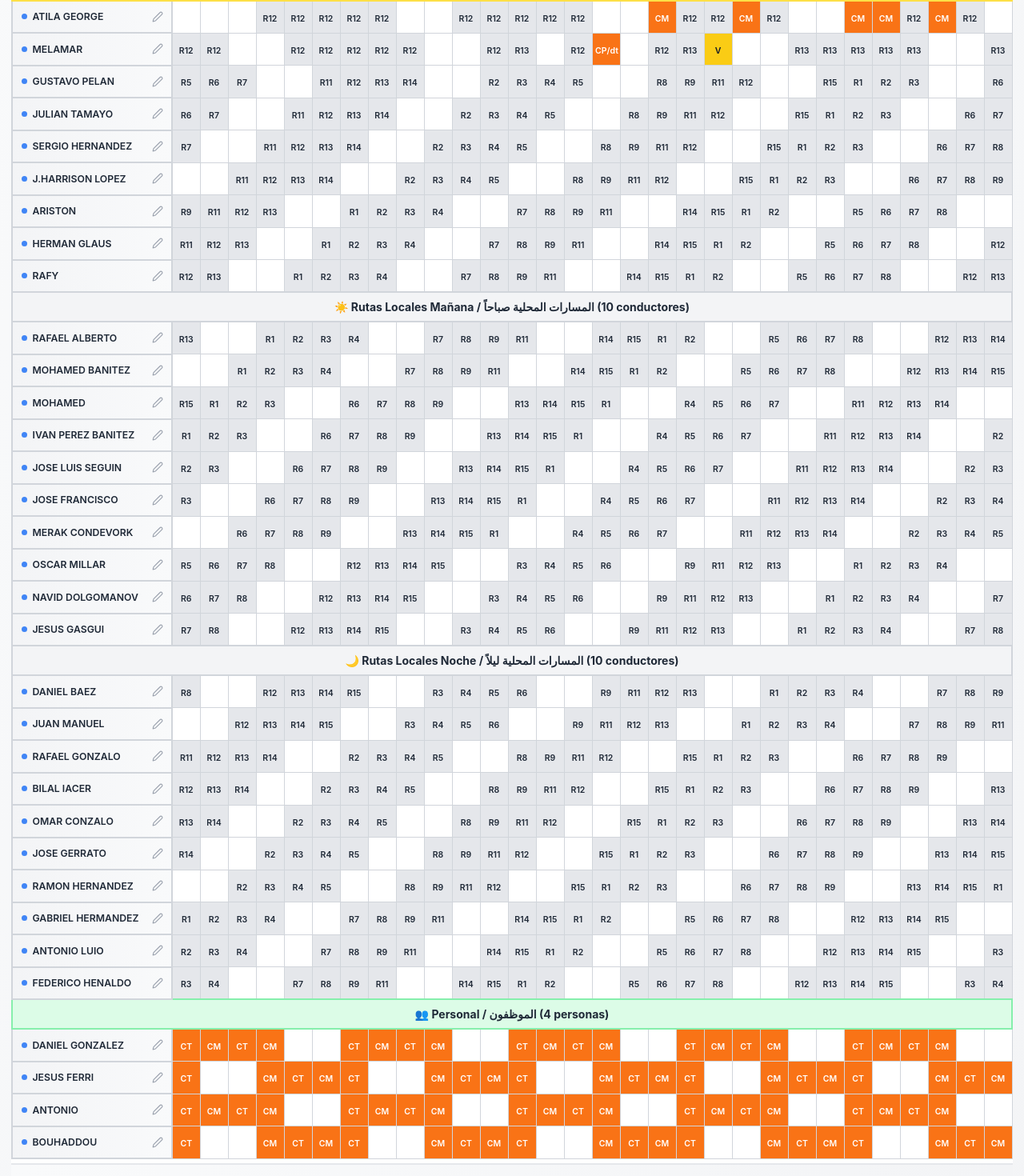
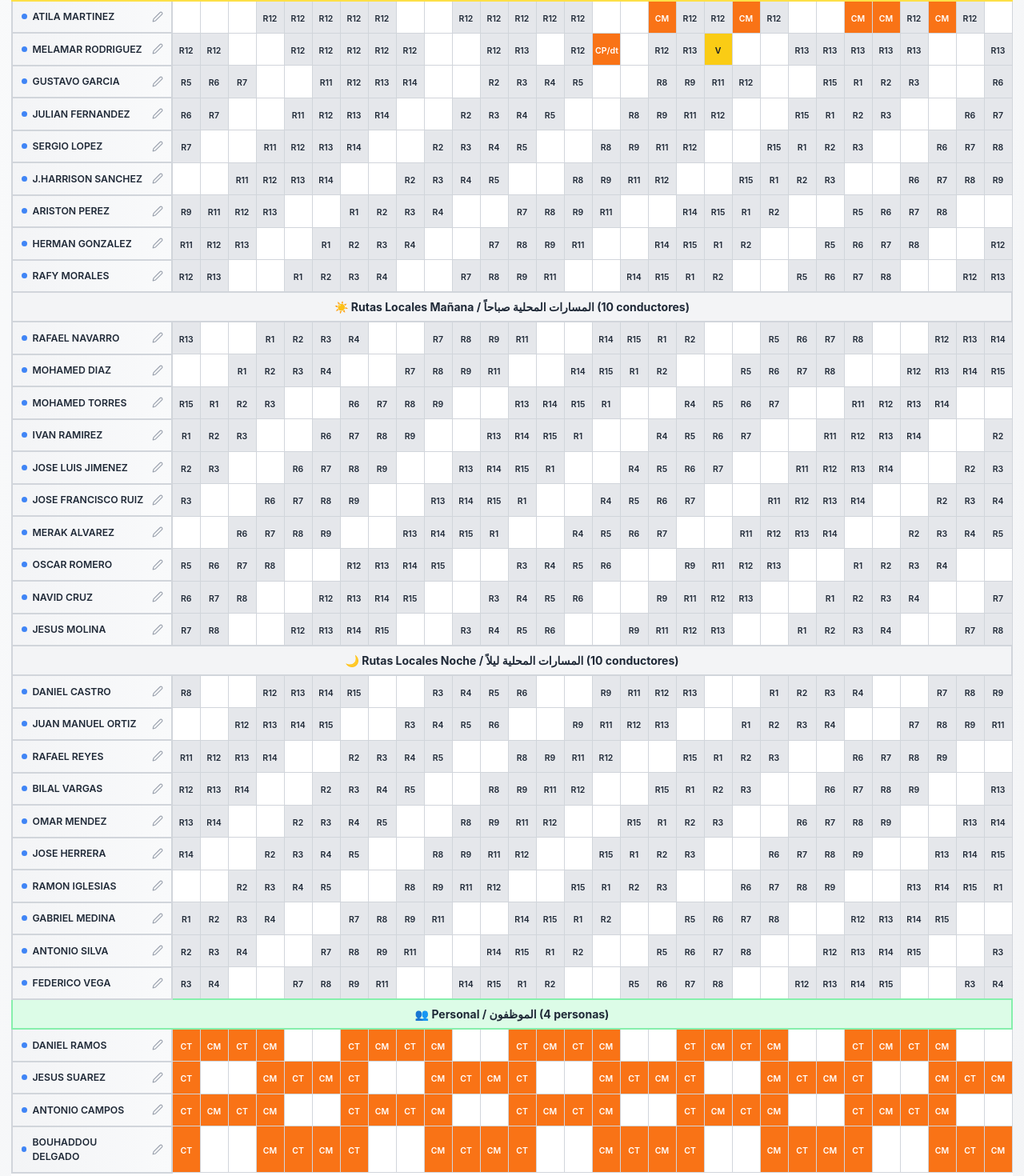
Before and after one commit to zmaimy22/fleet-management, a React (Vite) app: page / in a window 1280 px wide. Shown: the part 246-1716 px from the top of the page at 80% size. Built offline with nearby package versions, Linux system fonts and the light colour scheme.

Commit message:
Actualizar apellidos de conductores y añadir guías de despliegue Netlify

```diff
--- a/src/data/drivers.js
+++ b/src/data/drivers.js
@@ -1,45 +1,45 @@
 // Driver data with categories: lanzarote, local_morning, local_night
 export const drivers = [
   // RUTAS A LANZAROTE (Yellow section)
-  { id: 1, name: 'ATILA GEORGE', type: 'driver', category: 'lanzarote' },
-  { id: 2, name: 'MELAMAR', type: 'driver', category: 'lanzarote' },
-  { id: 3, name: 'GUSTAVO PELAN', type: 'driver', category: 'lanzarote' },
-  { id: 4, name: 'JULIAN TAMAYO', type: 'driver', category: 'lanzarote' },
-  { id: 5, name: 'SERGIO HERNANDEZ', type: 'driver', category: 'lanzarote' },
-  { id: 6, name: 'J.HARRISON LOPEZ', type: 'driver', category: 'lanzarote' },
-  { id: 7, name: 'ARISTON', type: 'driver', category: 'lanzarote' },
-  { id: 8, name: 'HERMAN GLAUS', type: 'driver', category: 'lanzarote' },
-  { id: 9, name: 'RAFY', type: 'driver', category: 'lanzarote' },
+  { id: 1, name: 'ATILA MARTINEZ', type: 'driver', category: 'lanzarote' },
+  { id: 2, name: 'MELAMAR RODRIGUEZ', type: 'driver', category: 'lanzarote' },
+  { id: 3, name: 'GUSTAVO GARCIA', type: 'driver', category: 'lanzarote' },
+  { id: 4, name: 'JULIAN FERNANDEZ', type: 'driver', category: 'lanzarote' },
+  { id: 5, name: 'SERGIO LOPEZ', type: 'driver', category: 'lanzarote' },
+  { id: 6, name: 'J.HARRISON SANCHEZ', type: 'driver', category: 'lanzarote' },
+  { id: 7, name: 'ARISTON PEREZ', type: 'driver', category: 'lanzarote' },
+  { id: 8, name: 'HERMAN GONZALEZ', type: 'driver', category: 'lanzarote' },
+  { id: 9, name: 'RAFY MORALES', type: 'driver', category: 'lanzarote' },
 
   // RUTAS LOCALES MAÑANA (Light section)
-  { id: 10, name: 'RAFAEL ALBERTO', type: 'driver', category: 'local_morning' },
-  { id: 11, name: 'MOHAMED BANITEZ', type: 'driver', category: 'local_morning' },
-  { id: 12, name: 'MOHAMED', type: 'driver', category: 'local_morning' },
-  { id: 13, name: 'IVAN PEREZ BANITEZ', type: 'driver', category: 'local_morning' },
-  { id: 14, name: 'JOSE LUIS SEGUIN', type: 'driver', category: 'local_morning' },
-  { id: 15, name: 'JOSE FRANCISCO', type: 'driver', category: 'local_morning' },
-  { id: 16, name: 'MERAK CONDEVORK', type: 'driver', category: 'local_morning' },
-  { id: 17, name: 'OSCAR MILLAR', type: 'driver', category: 'local_morning' },
-  { id: 18, name: 'NAVID DOLGOMANOV', type: 'driver', category: 'local_morning' },
-  { id: 19, name: 'JESUS GASGUI', type: 'driver', category: 'local_morning' },
+  { id: 10, name: 'RAFAEL NAVARRO', type: 'driver', category: 'local_morning' },
+  { id: 11, name: 'MOHAMED DIAZ', type: 'driver', category: 'local_morning' },
+  { id: 12, name: 'MOHAMED TORRES', type: 'driver', category: 'local_morning' },
+  { id: 13, name: 'IVAN RAMIREZ', type: 'driver', category: 'local_morning' },
+  { id: 14, name: 'JOSE LUIS JIMENEZ', type: 'driver', category: 'local_morning' },
+  { id: 15, name: 'JOSE FRANCISCO RUIZ', type: 'driver', category: 'local_morning' },
+  { id: 16, name: 'MERAK ALVAREZ', type: 'driver', category: 'local_morning' },
+  { id: 17, name: 'OSCAR ROMERO', type: 'driver', category: 'local_morning' },
+  { id: 18, name: 'NAVID CRUZ', type: 'driver', category: 'local_morning' },
+  { id: 19, name: 'JESUS MOLINA', type: 'driver', category: 'local_morning' },
 
   // RUTAS LOCALES NOCHE (Light section)
-  { id: 20, name: 'DANIEL BAEZ', type: 'driver', category: 'local_night' },
-  { id: 21, name: 'JUAN MANUEL', type: 'driver', category: 'local_night' },
-  { id: 22, name: 'RAFAEL GONZALO', type: 'driver', category: 'local_night' },
-  { id: 23, name: 'BILAL IACER', type: 'driver', category: 'local_night' },
-  { id: 24, name: 'OMAR CONZALO', type: 'driver', category: 'local_night' },
-  { id: 25, name: 'JOSE GERRATO', type: 'driver', category: 'local_night' },
-  { id: 26, name: 'RAMON HERNANDEZ', type: 'driver', category: 'local_night' },
-  { id: 27, name: 'GABRIEL HERMANDEZ', type: 'driver', category: 'local_night' },
-  { id: 28, name: 'ANTONIO LUIO', type: 'driver', category: 'local_night' },
-  { id: 29, name: 'FEDERICO HENALDO', type: 'driver', category: 'local_night' },
+  { id: 20, name: 'DANIEL CASTRO', type: 'driver', category: 'local_night' },
+  { id: 21, name: 'JUAN MANUEL ORTIZ', type: 'driver', category: 'local_night' },
+  { id: 22, name: 'RAFAEL REYES', type: 'driver', category: 'local_night' },
+  { id: 23, name: 'BILAL VARGAS', type: 'driver', category: 'local_night' },
+  { id: 24, name: 'OMAR MENDEZ', type: 'driver', category: 'local_night' },
+  { id: 25, name: 'JOSE HERRERA', type: 'driver', category: 'local_night' },
+  { id: 26, name: 'RAMON IGLESIAS', type: 'driver', category: 'local_night' },
+  { id: 27, name: 'GABRIEL MEDINA', type: 'driver', category: 'local_night' },
+  { id: 28, name: 'ANTONIO SILVA', type: 'driver', category: 'local_night' },
+  { id: 29, name: 'FEDERICO VEGA', type: 'driver', category: 'local_night' },
 
   // PERSONAL / STAFF (Green section - Loaders)
-  { id: 30, name: 'DANIEL GONZALEZ', type: 'loader' },
-  { id: 31, name: 'JESUS FERRI', type: 'loader' },
-  { id: 32, name: 'ANTONIO', type: 'loader' },
-  { id: 33, name: 'BOUHADDOU', type: 'loader' }
+  { id: 30, name: 'DANIEL RAMOS', type: 'loader' },
+  { id: 31, name: 'JESUS SUAREZ', type: 'loader' },
+  { id: 32, name: 'ANTONIO CAMPOS', type: 'loader' },
+  { id: 33, name: 'BOUHADDOU DELGADO', type: 'loader' }
 ];
 
 // Import November 2024 schedule
```
Also changed, not shown: EMAIL_NETLIFY.txt (added), EMAIL_NETLIFY_CORTO.txt (added).
